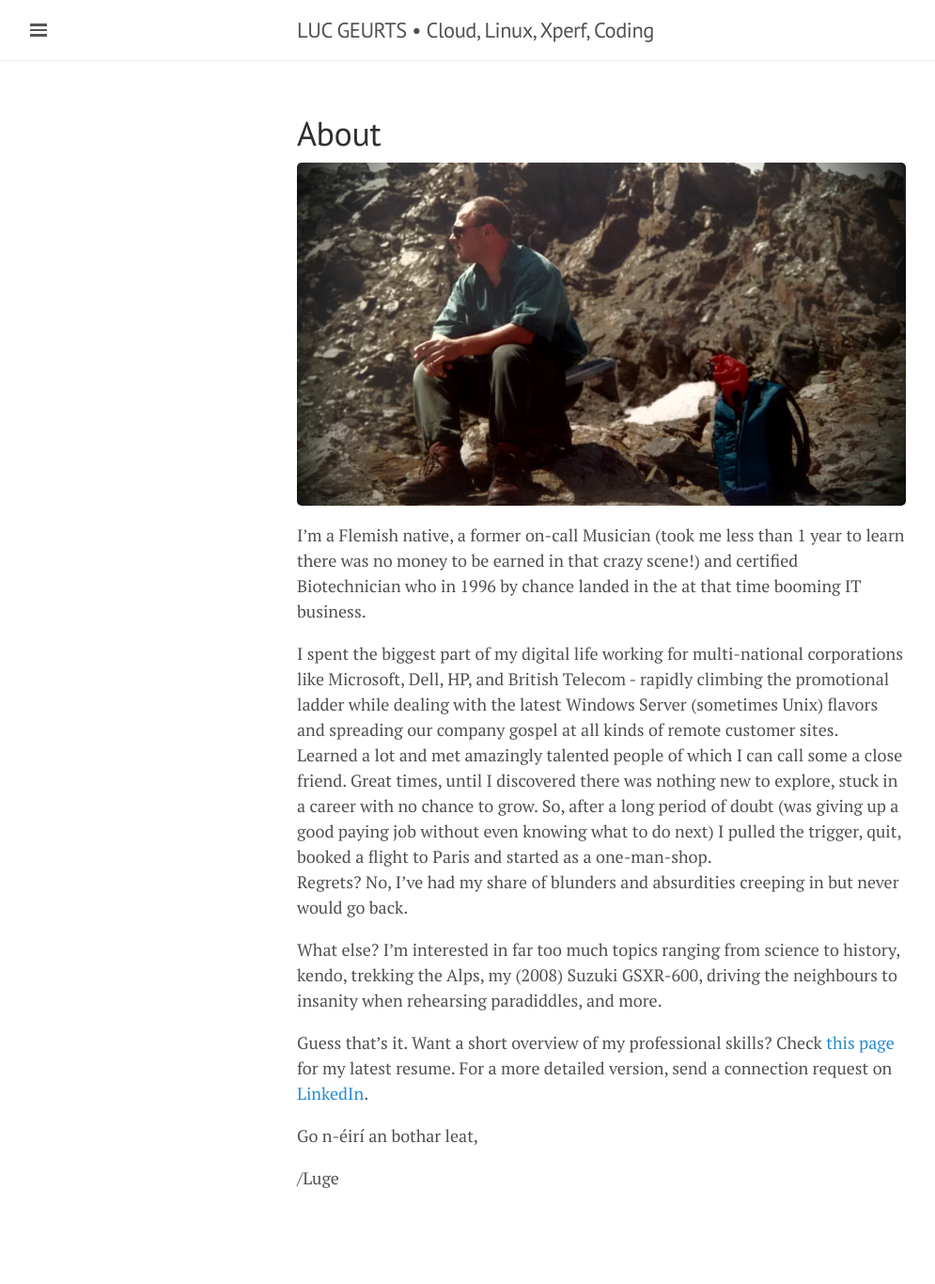
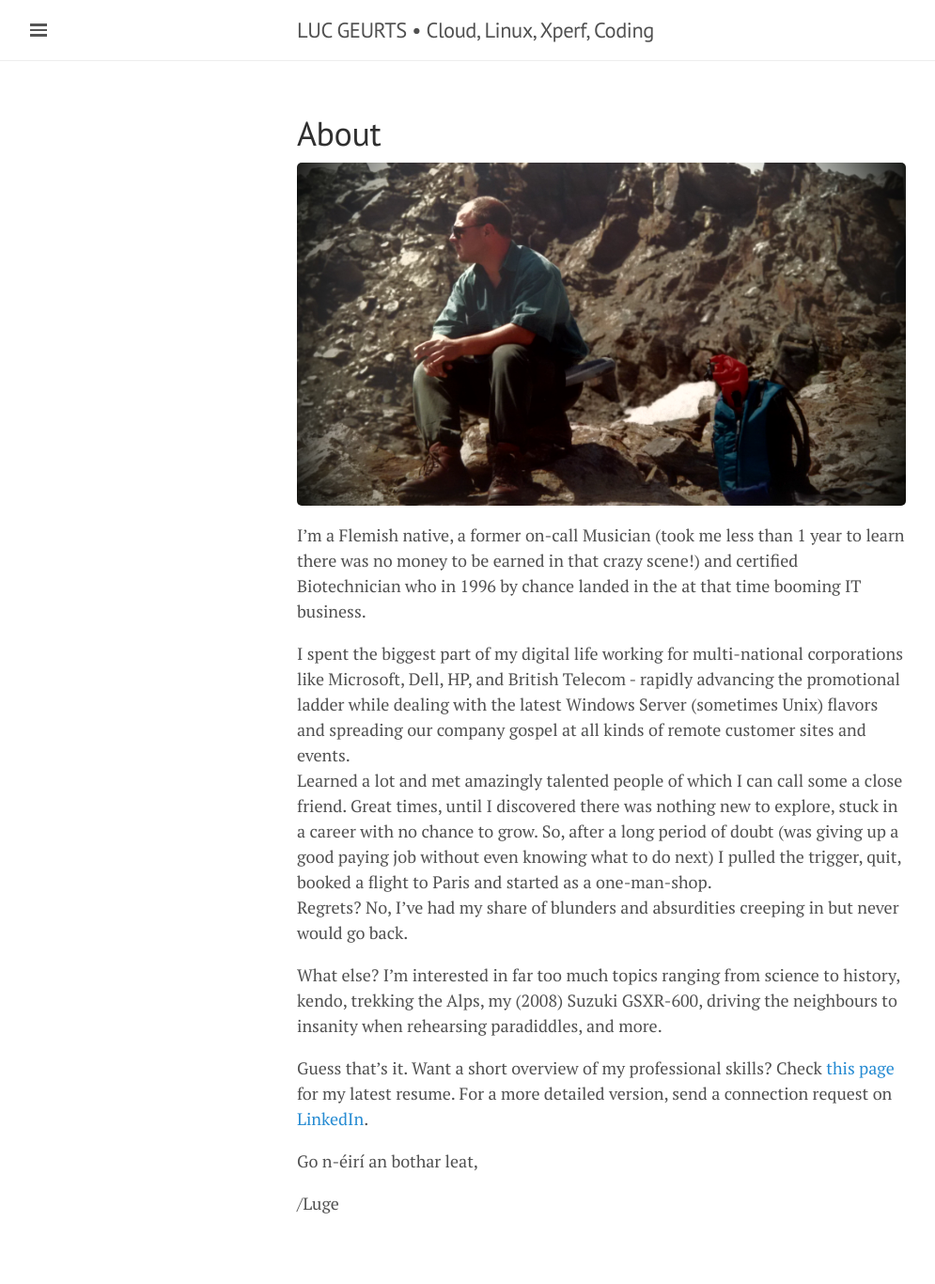
Before and after one commit to lgeurts/lgeurts.github.io, a Jekyll site: the page built from about.md, in a window 1280 px wide. Shown: the whole page at 94% size, without its empty margins (0-995 px from the left). Built offline with Jekyll 4.4.1, drawn with Linux system fonts in a browser that asks for light colours; nearby versions of some CDN libraries; before the commit the page ends 1339 px from its top, so only the background shows below that.

Commit message:
Update about.md

```diff
--- a/about.md
+++ b/about.md
@@ -7,7 +7,7 @@
 
 I’m a Flemish native, a former on-call Musician (took me less than 1 year to learn there was no money to be earned in that crazy scene!) and certified Biotechnician who in 1996 by chance landed in the at that time booming IT business.
 
-I spent the biggest part of my digital life working for multi-national corporations like Microsoft, Dell, HP, and British Telecom - rapidly climbing the promotional ladder while dealing with the latest Windows Server (sometimes Unix) flavors and spreading our company gospel at all kinds of remote customer sites. <br> Learned a lot and met amazingly talented people of which I can call some a close friend. Great times, until I discovered there was nothing new to explore, stuck in a career with no chance to grow. So, after a long period of doubt (was giving up a good paying job without even knowing what to do next) I pulled the trigger, quit, booked a flight to Paris and started as a one-man-shop. <br>Regrets? No, I've had my share of blunders and absurdities creeping in but never would go back.
+I spent the biggest part of my digital life working for multi-national corporations like Microsoft, Dell, HP, and British Telecom - rapidly advancing the promotional ladder while dealing with the latest Windows Server (sometimes Unix) flavors and spreading our company gospel at all kinds of remote customer sites and events. <br> Learned a lot and met amazingly talented people of which I can call some a close friend. Great times, until I discovered there was nothing new to explore, stuck in a career with no chance to grow. So, after a long period of doubt (was giving up a good paying job without even knowing what to do next) I pulled the trigger, quit, booked a flight to Paris and started as a one-man-shop. <br>Regrets? No, I've had my share of blunders and absurdities creeping in but never would go back.
 
 What else? I’m interested in far too much topics ranging from science to history, kendo, trekking the Alps, my (2008) Suzuki GSXR-600, driving the neighbours to insanity when rehearsing paradiddles, and more.
 
```
